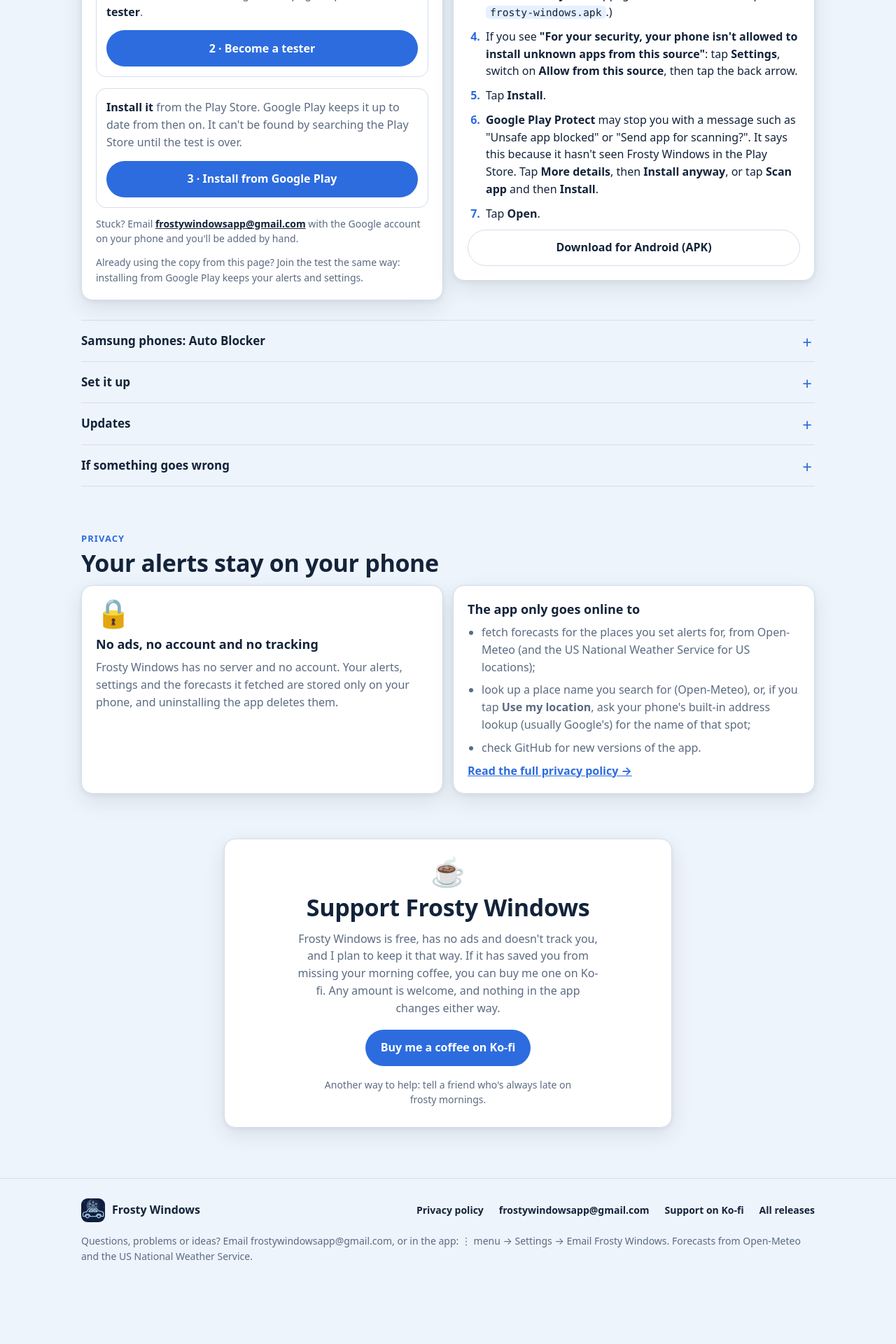
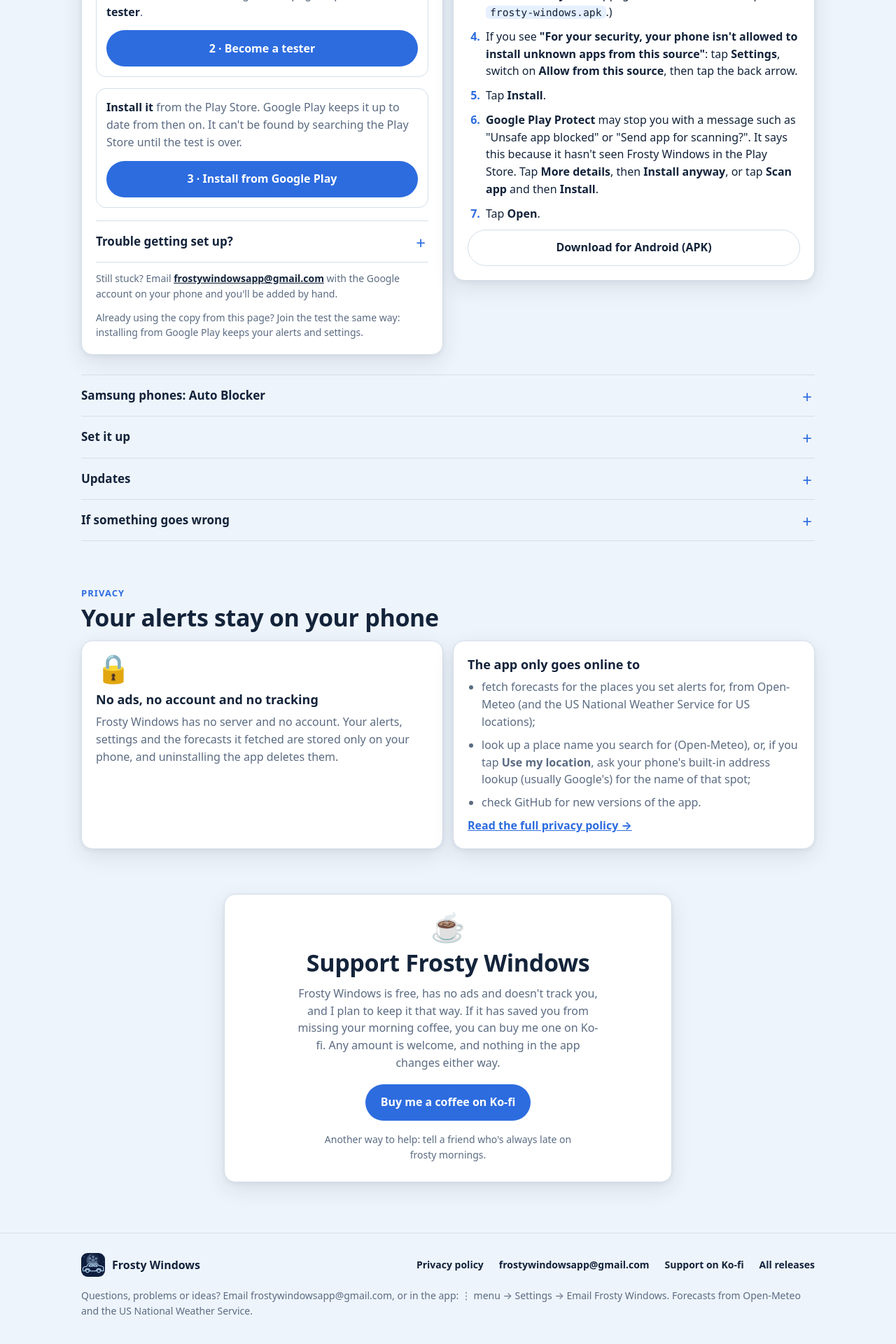
Before and after one commit to user-8472/Frosty-Windows-releases, a Jekyll site: the page index.html, which Jekyll copies as it is, in a window 1280 px wide. Shown: the part 2410-4330 px from the top of the page at 70% size. Built offline with Jekyll 4.4.1, drawn with Linux system fonts in a browser that asks for light colours; before the commit the page ends 4251 px from its top, so only the background shows below that; part of the change alters nothing that is shown.

Commit message:
Homepage: Trouble getting set up? (Google Play join steps)

```diff
--- a/index.html
+++ b/index.html
@@ -228,6 +228,7 @@ h3 { font-size: 18px; margin: 0 0 6px; }
 code { font-family: ui-monospace, SFMono-Regular, Menlo, Consolas, monospace; font-size: .92em; background: var(--frost-row); padding: 1px 6px; border-radius: 6px; }
 
 details { border-top: 1px solid var(--border); }
+.trouble { margin-top: 18px; }
 details:last-of-type { border-bottom: 1px solid var(--border); }
 summary { cursor: pointer; list-style: none; padding: 16px 32px 16px 0; font-weight: 700; font-size: 17px; position: relative; }
 summary::-webkit-details-marker { display: none; }
@@ -394,7 +395,23 @@ footer { margin-top: 64px; padding: 28px 0 36px; border-top: 1px solid var(--bor
             <li><p><strong>Install it</strong> from the Play Store. Google Play keeps it up to date from then on. It can't be found by searching the Play Store until the test is over.</p>
               <a class="btn btn-solid" href="https://play.google.com/store/apps/details?id=com.frostywindows.app">3 · Install from Google Play</a></li>
           </ol>
-          <p class="small-note">Stuck? Email <a class="email" href="mailto:frostywindowsapp@gmail.com?subject=Frosty%20Windows%20test">frostywindowsapp@gmail.com</a> with the Google account on your phone and you'll be added by hand.</p>
+          <details class="trouble" id="join-trouble">
+            <summary>Trouble getting set up?</summary>
+            <div class="body">
+              <p><strong>Step 3 says "Item not found", or Frosty Windows isn't there.</strong> This is usually because the Play Store is using a different Google account from the one you used in steps 1 and 2. Many phones have more than one.</p>
+              <ol>
+                <li>Open the <strong>Play Store</strong> app and tap your <strong>profile picture</strong> at the top right.</li>
+                <li>Switch to the account you used for steps 1 and 2.</li>
+                <li>Come back here and tap <strong>3 · Install from Google Play</strong> again.</li>
+              </ol>
+              <p>Rather keep the Play Store on its current account? Do steps 1 and 2 again with that account instead. On the group page and the test page, tap the profile picture at the top right to switch accounts.</p>
+              <p><strong>You've only just done step 2.</strong> Google can take a few minutes, occasionally a few hours, before a new tester can see the app. Wait a little, then try step 3 again. The "Become a tester" page also shows a <strong>download it on Google Play</strong> link once you've joined, which goes to the same place.</p>
+              <p><strong>Step 1 shows "You don't have permission" or no Join group button.</strong> Sign in to Google in your browser first, using the account the Play Store uses, then tap step 1 again.</p>
+              <p><strong>Step 2 says you can't join, or there's no Become a tester button.</strong> Do step 1 first: the test page only works for members of the group. If you've just joined, wait a minute and reload the page.</p>
+              <p><strong>"This item isn't available in your country."</strong> For now the test is open in the United States only. You can still use <a href="#install-steps">Install it directly</a> below.</p>
+            </div>
+          </details>
+          <p class="small-note">Still stuck? Email <a class="email" href="mailto:frostywindowsapp@gmail.com?subject=Frosty%20Windows%20test">frostywindowsapp@gmail.com</a> with the Google account on your phone and you'll be added by hand.</p>
           <p class="small-note">Already using the copy from this page? Join the test the same way: installing from Google Play keeps your alerts and settings.</p>
         </div>
 
```
